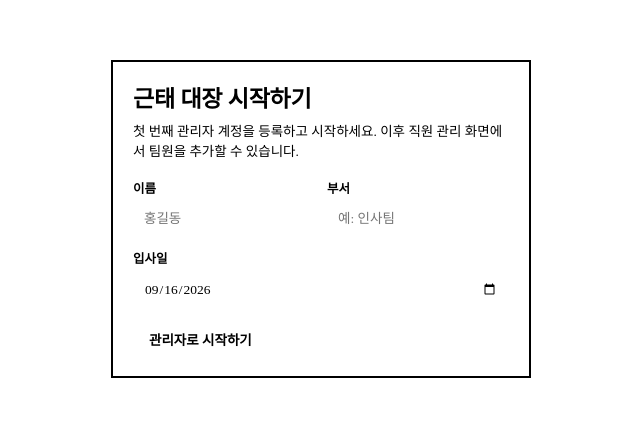
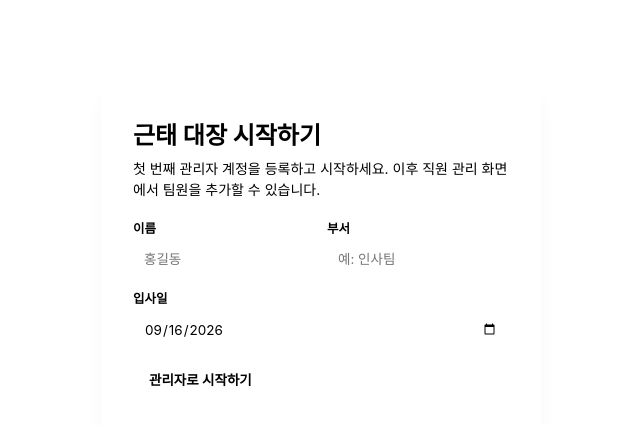
Before and after one commit to dldlstn97-dev/hr, a React (Vite) app: page / in a window 1280 px wide. Shown: the part 141-566 px from the top of the page, without its empty margins (319-959 px from the left). Built offline with nearby package versions, Linux system fonts and the light colour scheme.

Commit message:
Update App.css

```diff
--- a/src/App.css
+++ b/src/App.css
@@ -35,14 +35,13 @@
 
   * { box-sizing: border-box; }
 
-  html, body {
-    margin: 0;
-    padding: 0;
-    background: var(--paper);
-    color: var(--ink);
-    font-family: var(--font);
-    -webkit-font-smoothing: antialiased;
-  }
+    body {
+      margin: 0;
+      padding: 0;
+      font-family: -apple-system, BlinkMacSystemFont, "Segoe UI", Roboto, "Helvetica Neue", Arial, sans-serif;
+      background-color: var(--bg-color);
+      color: var(--text-primary);
+    }
 
   #app { min-height: 100vh; display: flex; }
 
@@ -110,8 +109,19 @@
     flex-wrap: wrap;
     gap: 14px;
   }
-  .page-title { font-size: 23px; font-weight: 700; letter-spacing: -0.01em; margin: 0 0 4px; }
-  .page-desc { font-size: 13.5px; color: var(--ink-soft); margin: 0; }
+
+  .page-title {
+    font-size: 24px;
+    font-weight: 700;
+    color: var(--text-primary);
+    line-height: 1.3;
+  }
+
+  .page-desc {
+    font-size: 14px;
+    color: var(--text-secondary);
+    line-height: 1.5;
+  }
 
   .identity-box {
     background: var(--paper-raised);
@@ -146,12 +156,15 @@
   /* ---------- Cards / grid ---------- */
   .grid { display: grid; gap: 16px; }
   .grid-4 { grid-template-columns: repeat(auto-fit, minmax(190px, 1fr)); }
-  .card {
-    background: var(--paper-raised);
-    border: 1px solid var(--line);
-    border-radius: 10px;
-    padding: 18px 20px;
-  }
+   .card {
+      background: var(--card-bg);
+      width: 100%;
+      max-width: 440px;
+      padding: 36px 32px;
+      border-radius: 16px;
+      border: 1px solid var(--border-color);
+      box-shadow: 0 10px 25px -5px rgba(0, 0, 0, 0.05), 0 8px 10px -6px rgba(0, 0, 0, 0.01);
+    }
   .stat-label { font-size: 12.5px; color: var(--ink-soft); margin-bottom: 8px; }
   .stat-num { font-size: 28px; font-weight: 700; letter-spacing: -0.02em; }
   .stat-sub { font-size: 12px; color: var(--ink-faint); margin-top: 4px; }
@@ -275,7 +288,13 @@
 
   .empty-state { text-align: center; padding: 50px 20px; color: var(--ink-faint); }
 
-  .onboard-box { position: fixed; top: 40%; left: 50%; transform: translate(-50%, -50%); max-width: 420px; margin: 40px auto; border: 2px solid #000;}
+    .onboard-box {
+      display: flex;
+      justify-content: center;
+      align-items: center;
+      min-height: 100vh;
+      padding: 20px;
+    }
 
   @media (max-width: 780px) {
     #app { flex-direction: column; }
```
